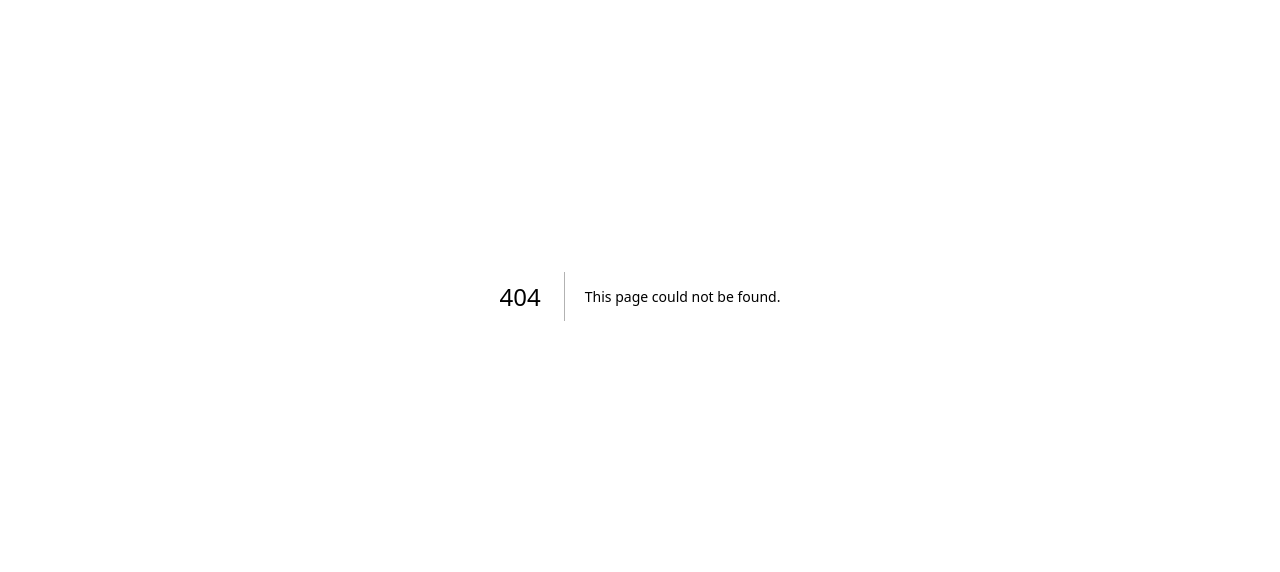
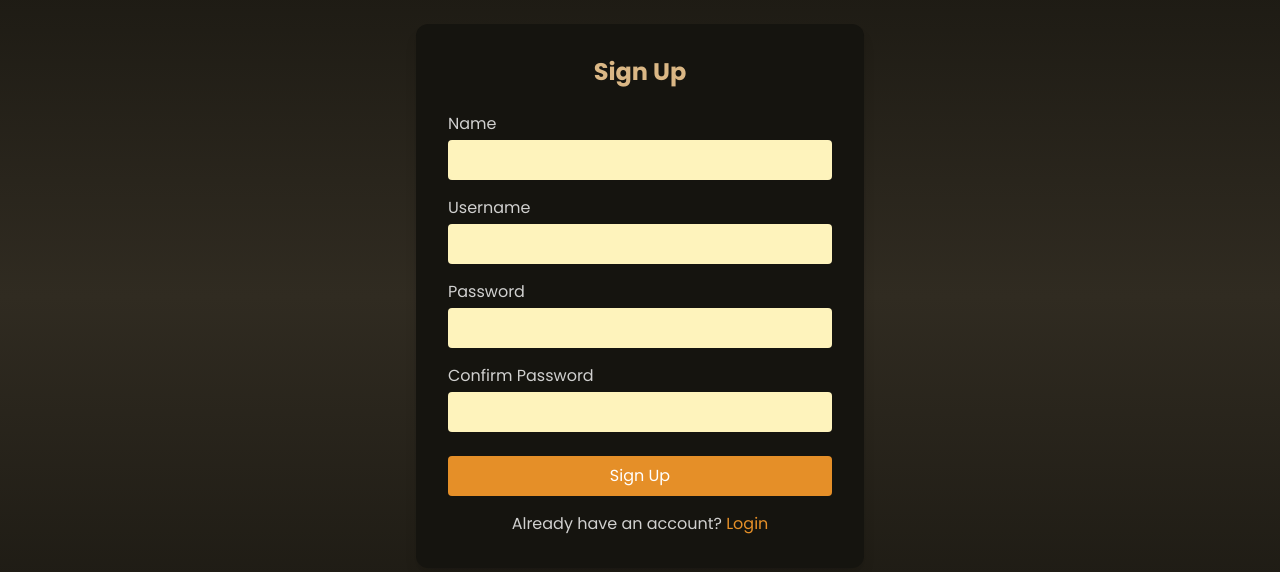
Before and after one commit to aggarwal07/gamemano, a Next.js app: page /signup in a window 1280 px wide. Before the commit this address had no page. Shown: the part 104-676 px from the top of the page. Built offline with nearby package versions, Linux system fonts and the light colour scheme; a web font is replaced by a local one.

Commit message:
login and signup pages created

```diff
--- /dev/null
+++ b/src/app/login/page.js
@@ -0,0 +1,12 @@
+import AuthPage from "@/components/Auth/AuthPage";
+import React from "react";
+
+const page = () => {
+  return (
+    <div>
+      <AuthPage type="login" />
+    </div>
+  );
+};
+
+export default page;
--- a/src/app/page.js
+++ b/src/app/page.js
@@ -7,7 +7,6 @@ export default function Home() {
     <div className="">
       <main className="">
         <LandingPage />
-        <AuthPage />
       </main>
       <footer className="mt-14">
         <Footer />
--- /dev/null
+++ b/src/app/signup/page.js
@@ -0,0 +1,12 @@
+import AuthPage from "@/components/Auth/AuthPage";
+import React from "react";
+
+const page = () => {
+  return (
+    <div>
+      <AuthPage type="signup" />
+    </div>
+  );
+};
+
+export default page;
```
